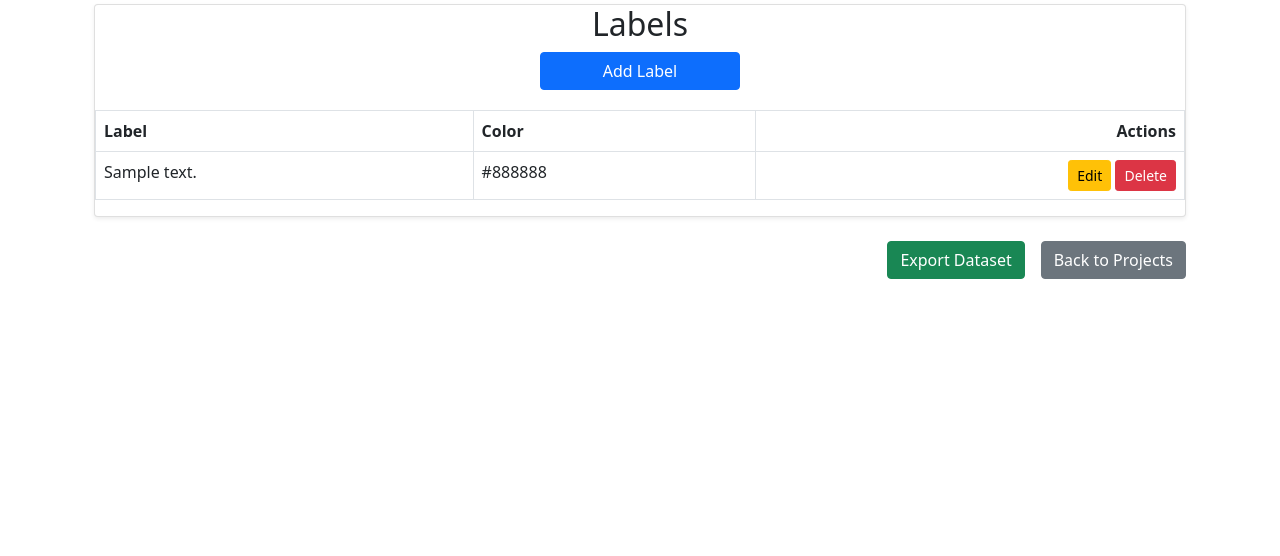
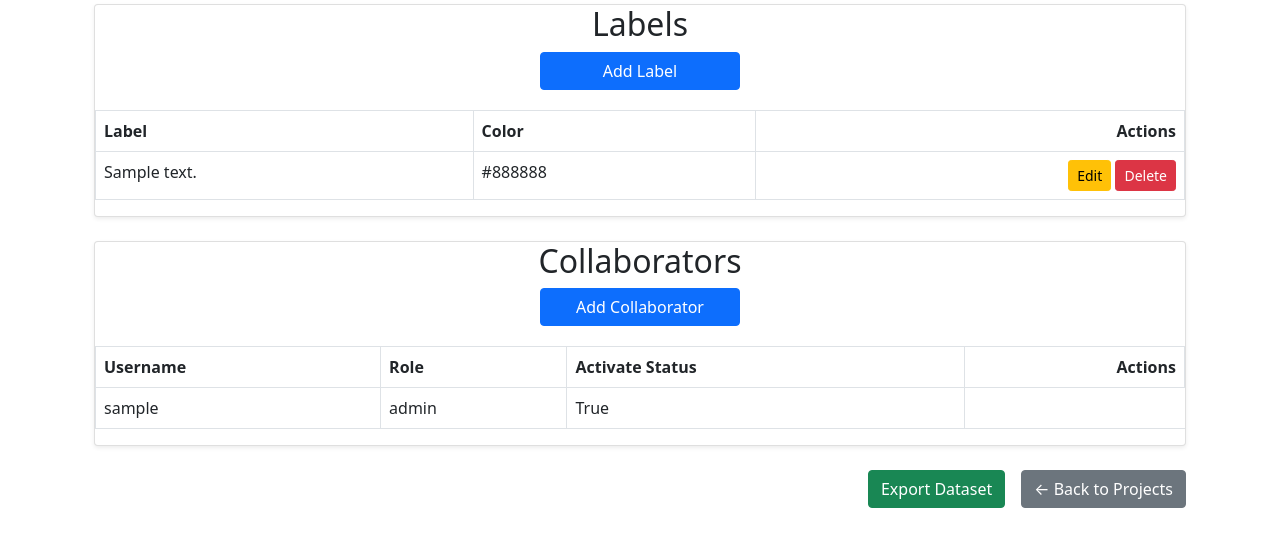
Before and after one commit to Mehedi2017331043/annotation_tool, a Django app: page /projects/1/ in a window 1280 px wide. Shown: the part 493-1049 px from the top of the page. Before the commit the page ends 772 px from the top, so only its background shows below. Run offline with Django 5.2, Linux system fonts and the light colour scheme; a user stored in the database is signed in; tables that the repository leaves empty hold one stand-in row (values such as "Sample post"); some libraries are stand-ins or nearby versions.

Commit message:
Add and delete collaborator functinality added

```diff
--- a/Doccano_copy/settings.py
+++ b/Doccano_copy/settings.py
@@ -38,6 +38,7 @@ INSTALLED_APPS = [
     "django.contrib.messages",
     "django.contrib.staticfiles",
     "annotation",
+    "widget_tweaks",
 ]
 
 MIDDLEWARE = [
--- a/annotation/urls.py
+++ b/annotation/urls.py
@@ -24,4 +24,5 @@ urlpatterns = [
     path("document/<int:document_id>/delete/",views.delete_document, name='delete_document'),
     path("projects/<int:pk>/invite/", views.invite_collaborator, name = 'invite_collaborator'),
     path("projects/<int:pk>/approve/<int:membership_id>/", views.approve_collaborator, name = "approve_collaborator"),
+    path("projects/<int:pk>/delete/<int:membership_id>/", views.delete_collaborator, name = "delete_collaborator"),
 ]
--- a/annotation/views.py
+++ b/annotation/views.py
@@ -105,9 +105,13 @@ def project_detail(request, pk):
     documents = Document.objects.filter(project=project)
     annotations = Annotation.objects.filter(document__project=project)
     labels = Label.objects.filter(project=project)
+    collaborators = ProjectMembership.objects.filter(project=project)
     annotated_doc_ids = set(annotations.values_list('document_id', flat=True))
     return render(request, 'annotation/project_detail.html', {
-        'project': project, 'documents': documents, 'labels': labels,
+        'project': project,
+        'documents': documents,
+        'labels': labels,
+        'collaborators': collaborators,
         'annotated_doc_ids': annotated_doc_ids,
     })
 
@@ -310,13 +314,13 @@ def invite_collaborator(request, pk):
         username = request.POST['username']
         role = request.POST['role']
         user = User.objects.get(username = username)
-        m, _ = ProjectMembership.objects.update_or_create(
+        collaborator_username, _ = ProjectMembership.objects.update_or_create(
             project = project,
             user = user,
             defaults={'role': role, 'is_active': False}
         )
-        messages.success(request, f"Invited {username}, awaiting approval.")
-        return redirect('project_detail', pk=pk)
+        messages.success(request, f"Invited {username}, awaiting for approval.")
+        return redirect('approve_collaborator', pk=pk, membership_id=collaborator_username.id)
     return render(request, 'annotation/invite_collaborator.html', {
         'project': project
     })
@@ -329,8 +333,18 @@ def approve_collaborator(request, pk, membership_id):
     if request.method == 'POST':
         membership.is_active = True
         membership.save()
-        messages.SUCCESS(request, f"{membership.user.username} is now activate.")
+        messages.success(request, f"{membership.user} is now activate.")
         return redirect('project_detail', pk = pk)
     return render(request, 'annotation/approve_collaborator.html', {
         'membership': membership
     })
+
+@login_required
+def delete_collaborator(request, pk, membership_id):
+    collaborator = get_object_or_404(ProjectMembership, pk = membership_id, project__id = pk)
+    if request.method == 'POST':
+        collaborator.delete()
+        return redirect('project_detail', pk=pk)
+    return render(request, 'annotation/delete_collaborator.html', {
+        'collaborator': collaborator
+    })
--- a/requirements.txt
+++ b/requirements.txt
@@ -1,3 +1,4 @@
 Django>=4.2
 mysqlclient
 djangorestframework
+django-widget-tweaks
--- a/templates/annotation/home.html
+++ b/templates/annotation/home.html
@@ -1,5 +1,5 @@
 {% extends "base.html" %}
-{% block title %}Home | Annotations Tool{% endblock %}
+{% block title %}Home{% endblock %}
 {% block content %}
 <div class="text-center mt-5">
     <h1 class="display-4">Welcome to Annotations Tools</h1>
--- a/templates/annotation/project_detail.html
+++ b/templates/annotation/project_detail.html
@@ -51,6 +51,7 @@
         </div>
     </div>
 
+    <!-- Add label section -->
     <div class="card shadow-sm mb-4">
         <h2 class="text-center">Labels</h2>
         <a href="{% url 'add_label' project.id %}" class="btn btn-primary mx-auto d-block"
@@ -81,10 +82,44 @@
             </tbody>
         </table>
     </div>
+    <!-- Add Collaborator -->
+    <div class="card shadow-sm mb-4">
+        <h2 class="text-center">Collaborators</h2>
+        <a href="{% url 'invite_collaborator' project.id %}" class="btn btn-primary mx-auto d-block"
+            style="width: 200px; margin-bottom: 20px;">Add Collaborator</a>
+        <table class="table table-bordered">
+            <thead>
+                <tr>
+                    <th>Username</th>
+                    <th>Role</th>
+                    <th>Activate Status</th>
+                    <th class="text-end">Actions</th>
+                </tr>
+            </thead>
+            <tbody>
+                {% for collaborator in collaborators %}
+                <tr>
+                    <td>{{ collaborator.user }}</td>
+                    <td>{{ collaborator.role }}</td>
+                    <td>{{ collaborator.is_active }}</td>
+                    {% if collaborator.role != 'admin' %}
+                    <td class="text-end">
+                        <a href="{% url 'delete_collaborator' collaborator.project.id collaborator.id %}" class="btn btn-sm btn-danger">Delete</a>
+                    </td>
+                    {%endif%}
+                </tr>
+                {% empty %}
+                <tr>
+                    <td>No collaborator added yet.</td>
+                </tr>
+                {% endfor %}
+            </tbody>
+        </table>
+    </div>
     <!-- Export & Navigation -->
     <div class="d-grid gap-3 d-md-flex justify-content-md-end">
         <a href="{% url 'annotation_list' project.id %}" class="btn btn-success">Export Dataset</a>
-        <a href="{% url 'project_list' %}" class="btn btn-secondary">Back to Projects</a>
+        <a href="{% url 'project_list' %}" class="btn btn-secondary">← Back to Projects</a>
     </div>
 </div>
 {% endblock %}
```
Also changed, not shown: templates/annotation/delete_collaborator.html (added, +12 -0 lines), templates/annotation/import_documents.html (+18 -6 lines).
